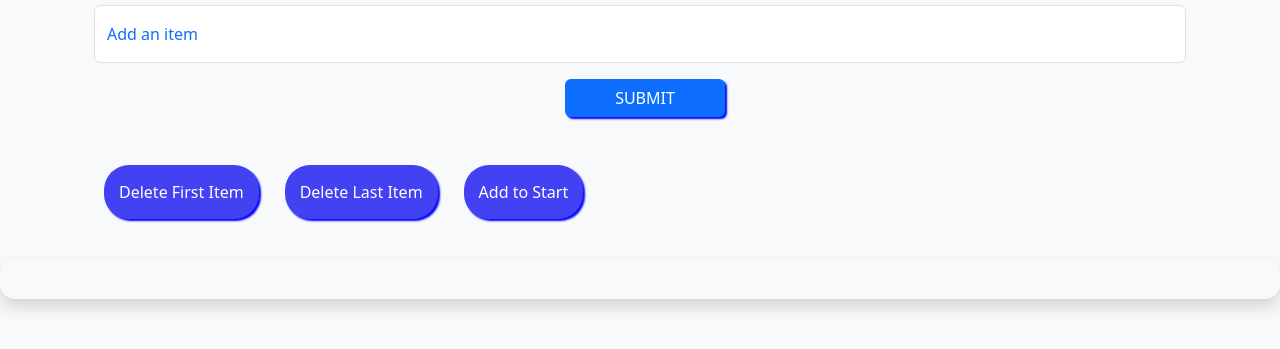
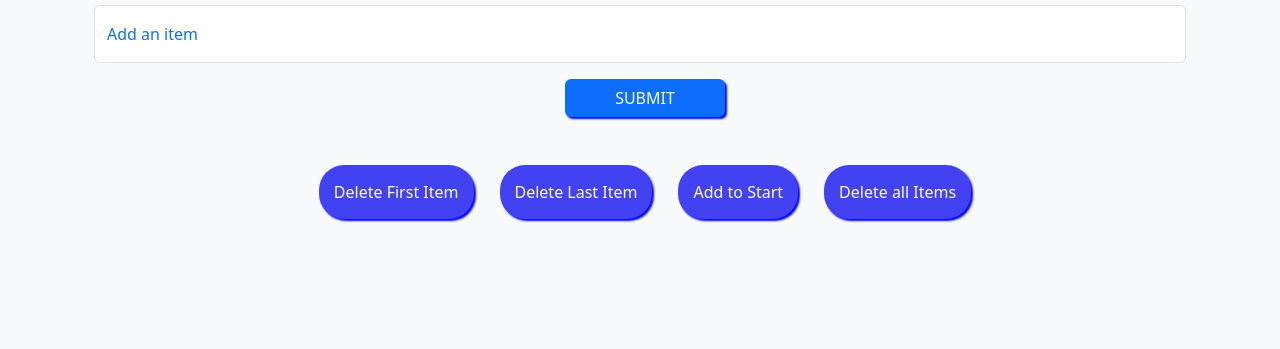
Before and after one commit to TopboySaint/E-Commerce, a plain HTML site: page index.html in a window 1280 px wide. Shown: the part 115-464 px from the top of the page. Drawn offline with Linux system fonts and the light colour scheme.

Commit message:
Refactor E-Commerce cart functionality: center buttons and improve delete all items logic

```diff
--- a/index.html
+++ b/index.html
@@ -23,17 +23,17 @@
             <button class="btn bg-primary text-white" style="width: 10rem;" onclick="addme()">SUBMIT</button>
           </div>
 
-          <div class="mt-5 d-flex flex-wrap gap-3 mx-auto">
+          <div class="mt-5 d-flex flex-wrap gap-3 justify-content-center">
             <!-- <button onclick="editItem()">Edit Item</button> -->
             <button onclick="delFirst()">Delete First Item</button>
             <button onclick="delLast()">Delete Last Item</button>
             <!-- <button>Delete Any Item</button> -->
             <button onclick="addStart()">Add to Start</button>
-            <!-- <button onclick="delAll()">Delete all Items</button> -->
+            <button onclick="delAll()">Delete all Items</button>
           </div>
         </div>
 
-        <div id="items" class="mt-3 shadow"></div>
+        <div id="items" class="mt-3"></div>
 
 
 
--- a/script.js
+++ b/script.js
@@ -1,5 +1,4 @@
 var itemsCart = [];
-// var myCartT
 
 function addme() {
   if (floatingInput.value === "") {
@@ -41,16 +40,12 @@ function delLast() {
   displayTable();
 }
 
-function editItem() {
-
-}
-
 function addStart(){
     itemsCart.unshift(floatingInput.value)
     displayTable()
 }
 
 function delAll(){
-    itemsCart.splice(itemsCart.length)
+    itemsCart.splice(0, itemsCart.length)
     displayTable()
 }
```
